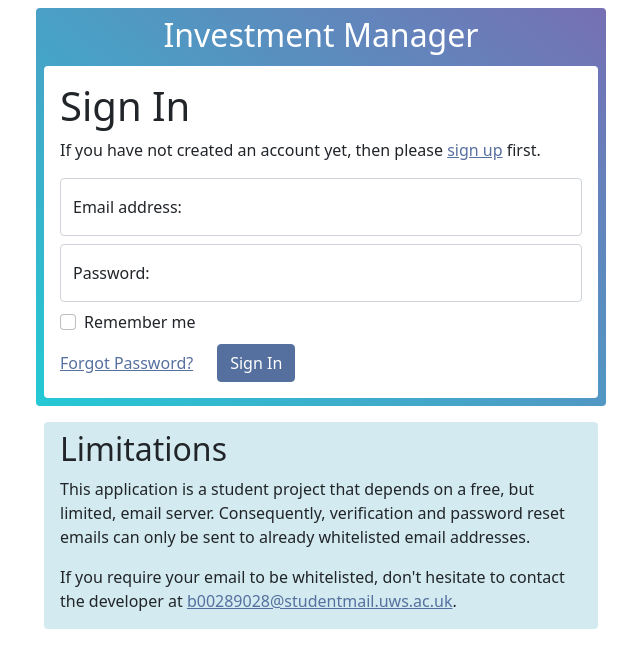
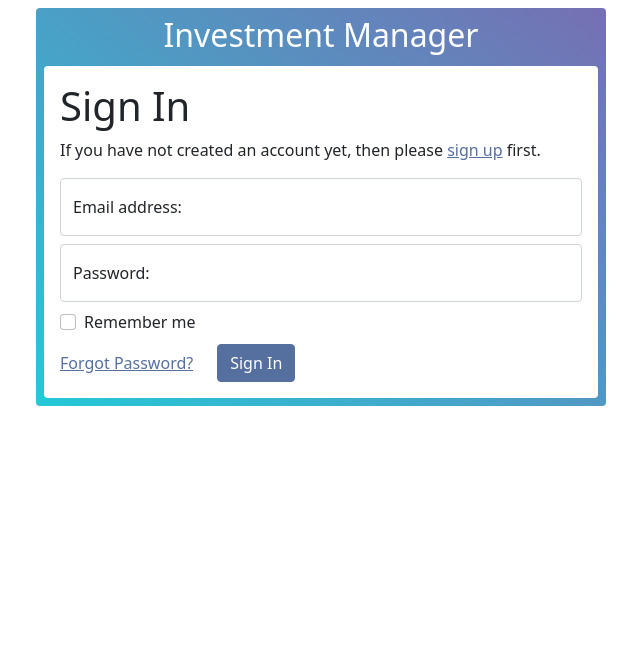
Before and after one commit to iamlogand/investment-management-uws, a Django app: page /accounts/login/?next=/investment-accounts/1/1/ in a window 1280 px wide. Shown: the top 668 px of the page, without its empty margins (319-959 px from the left). Run offline with Django 3.2, Linux system fonts and the light colour scheme; some libraries are stand-ins or nearby versions.

Commit message:
Suspended mandatory email validation

```diff
--- a/portfoliosite/settings.py
+++ b/portfoliosite/settings.py
@@ -136,7 +136,7 @@ LOGIN_REDIRECT_URL = "portfolioapp:overview"
 ACCOUNT_EMAIL_REQUIRED = True
 ACCOUNT_AUTHENTICATION_METHOD = "email"
 ACCOUNT_USERNAME_REQUIRED = False
-ACCOUNT_EMAIL_VERIFICATION = "mandatory"
+ACCOUNT_EMAIL_VERIFICATION = "none" # Temporarily set to none
 
 # Email settings
 DEFAULT_FROM_EMAIL = "no-reply@investment-management-uws.herokuapp.com"
--- a/templates/account/base.html
+++ b/templates/account/base.html
@@ -33,23 +33,6 @@
             </div>
         </div>
     </div>
-    <div class="row justify-content-center mt-3">
-        <div class="col-md-9 col-lg-7 col-xl-6 col-xxl-5">
-            <div class="row px-2">
-                <div class="px-3 pt-2 bg-light rounded">
-                    <h2>Limitations</h2>
-                    <p>
-                        This application is a student project that depends on a free, but limited, email server.
-                        Consequently, verification and password reset emails can only be sent to already whitelisted email addresses.
-                    </p>
-                    <p>
-                        If you require your email to be whitelisted, don't hesitate to contact the developer at
-                        <a href="mailto:b00289028@studentmail.uws.ac.uk">b00289028@studentmail.uws.ac.uk</a>.
-                    </p>
-                </div>
-            </div>
-        </div>
-    </div>
 </div>
 
 <!-- JavaScript plugins -->
```
Also changed, not shown: README.md (added).
